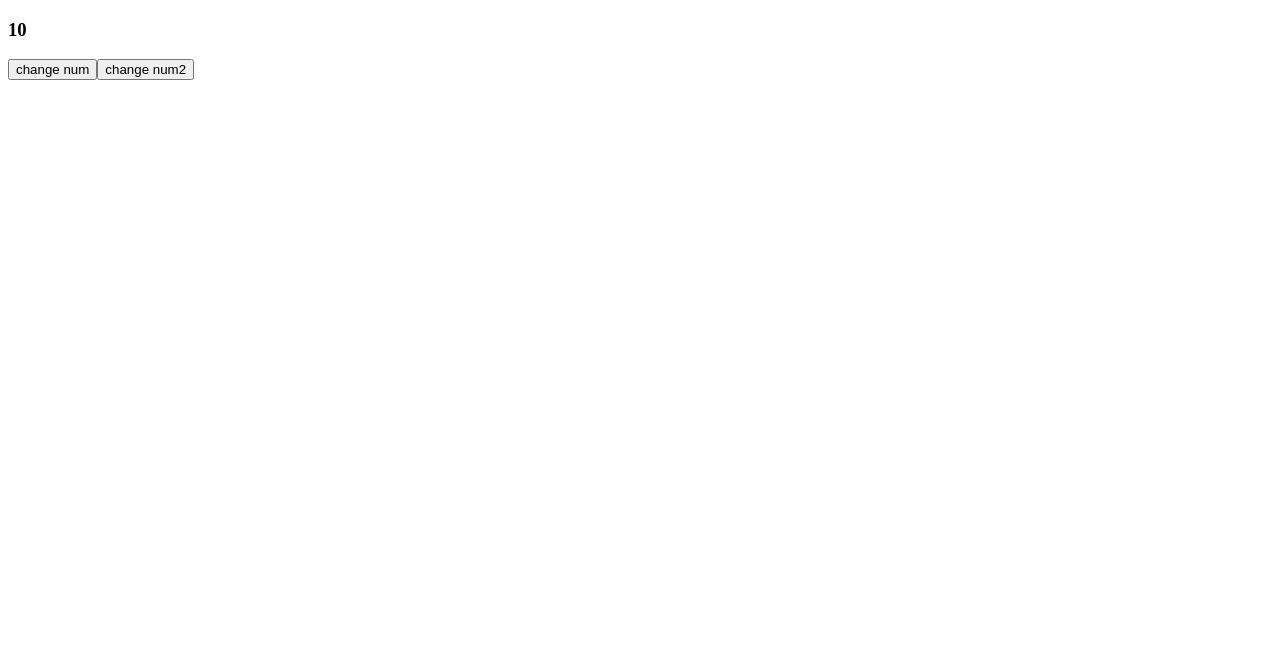
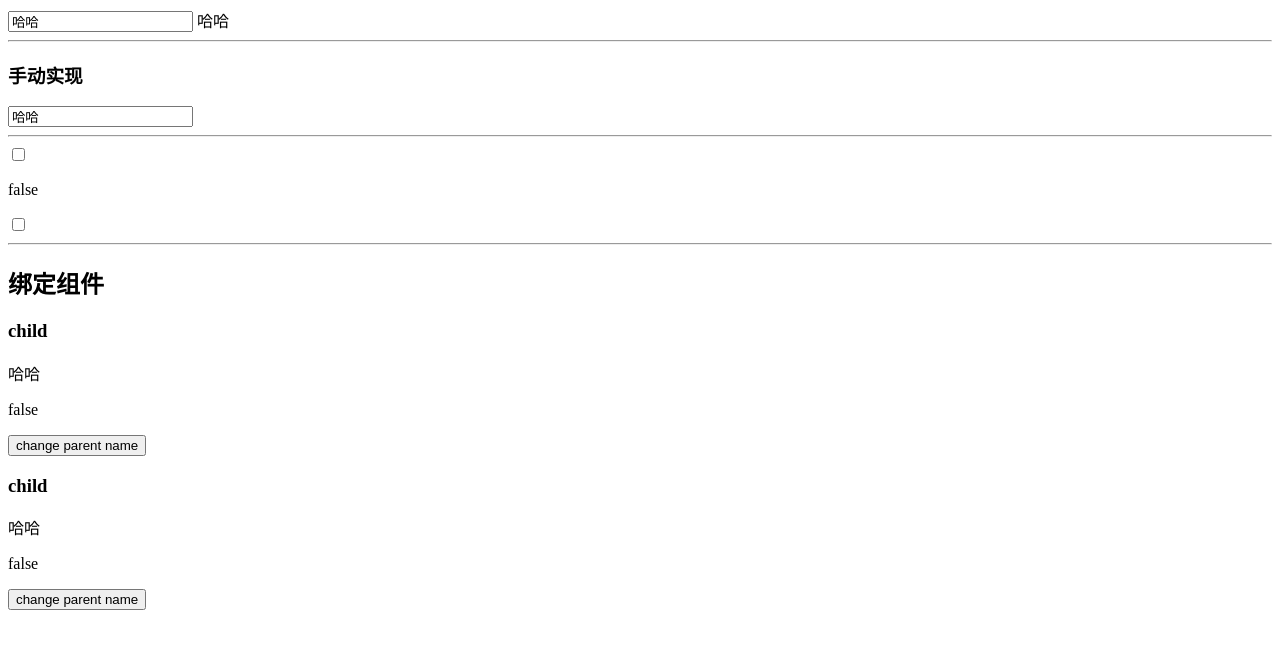
Before and after one commit to kyungsooseyo/daily-v3, a Vue app: page / in a window 1280 px wide. Shown: the top 648 px of the page. Built offline with nearby package versions, Linux system fonts and the light colour scheme.

Commit message:
✨ feat(vue): v-model

```diff
--- /dev/null
+++ b/src/components/my-child.vue
@@ -0,0 +1,21 @@
+<template>
+  <div>
+    <h3>child</h3>
+    <p> {{ props.modelValue }}</p>
+    <p>{{ xx }}</p>
+    <button @click="changeName">change parent name </button>
+  </div>
+</template>
+
+<script setup>
+const props = defineProps({
+  modelValue: String,
+  xx:Boolean
+})
+const emit=defineEmits(['update:modelValue']);
+function changeName() {
+  emit('update:modelValue', '嘻嘻')
+}
+</script>
+
+<style lang="scss" scoped></style>
--- a/src/main.js
+++ b/src/main.js
@@ -4,6 +4,7 @@ import { createApp } from 'vue'
 // import App from './customRef.vue'
 // import App from './utilsFn.vue'
 // import App from './watch.vue'
-import App from './watchEffect.vue'
+// import App from './watchEffect.vue'
+import App from './v-model.vue'
 const app = createApp(App)
 app.mount('#app')
--- /dev/null
+++ b/src/v-model.vue
@@ -0,0 +1,30 @@
+<template>
+  <div>
+    <input type="text" v-model="name">
+    {{ name }}
+    <hr />
+    <h3>手动实现</h3>
+    <input type="text" :value="name" @input="name = $event.target.value">
+    <hr />
+    <input type="checkbox" name="" id="" v-model="flag">
+    <p>{{ flag }}</p>
+    <input type="checkbox" name="" id="" :checked="flag" @change="flag = $event.target.checked">
+    <hr>
+    <h2>绑定组件</h2>
+    <!--~ 组件的$event 就是从子组件传递过来的数据 -->
+    <my-child :model-value="name" @update:model-value="name=$event"></my-child>
+    <my-child v-model="name" v-model:xx="flag"></my-child>
+  </div>
+</template>
+
+<script setup>
+import MyChild from './components/my-child.vue';
+import { ref } from 'vue';
+const name = ref('哈哈');
+const flag = ref(false);
+function changeName(e) {
+  name.value = e.target.value;
+}
+</script>
+
+<style lang="scss" scoped></style>
```
